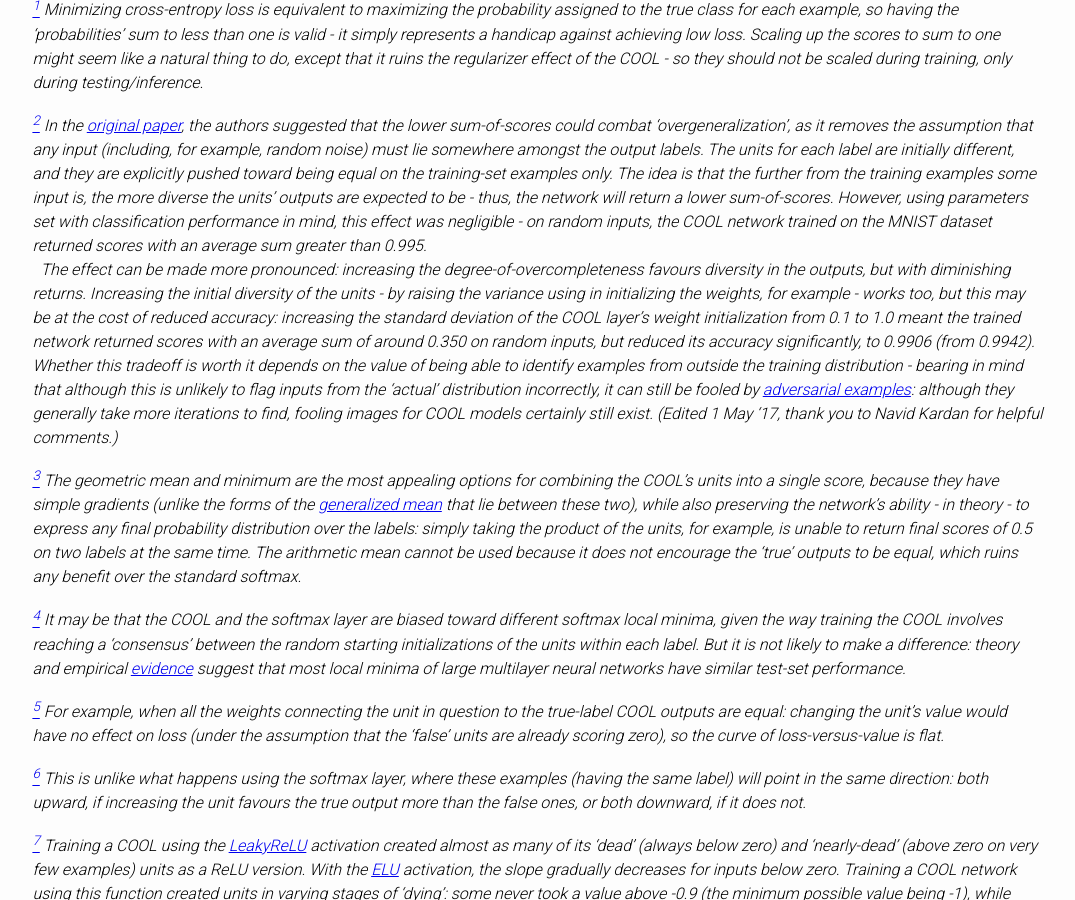
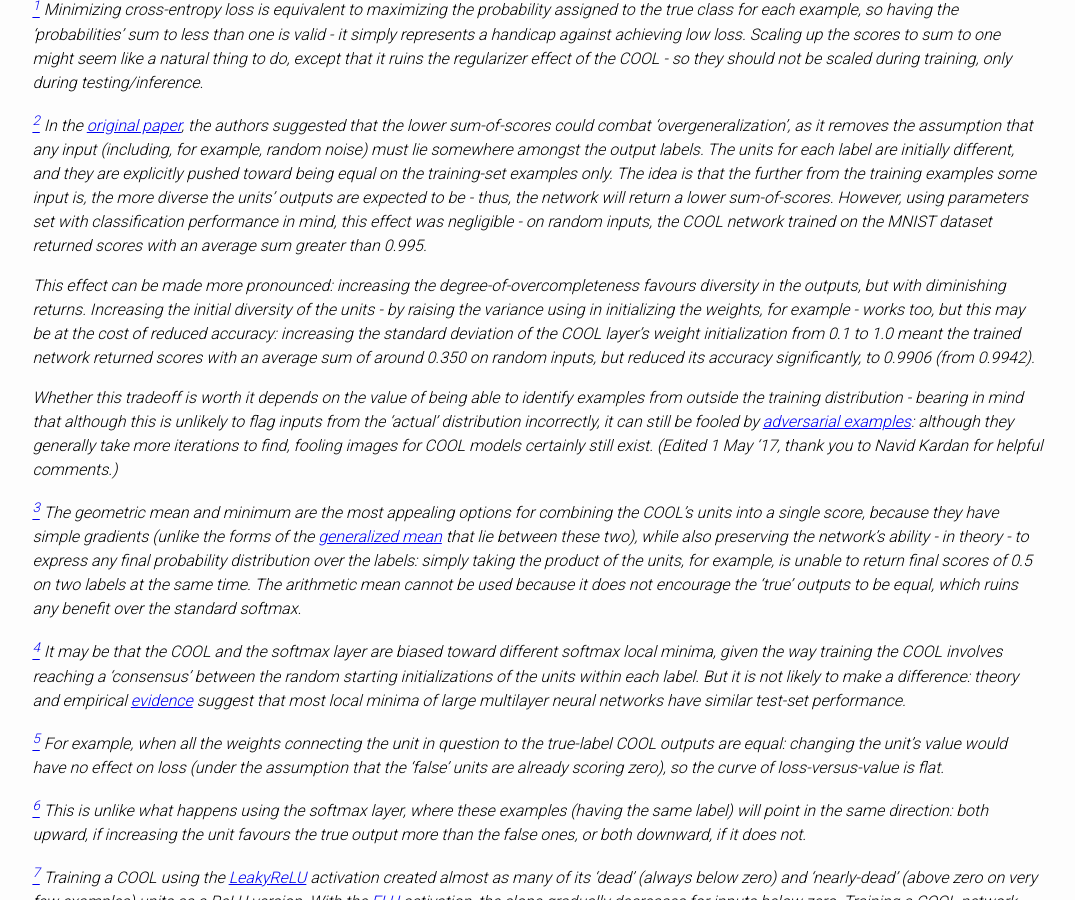
Before and after one commit to vogelta/COOL, a Jekyll site: the page built from COOL.md, in a window 1280 px wide and 900 px high, scrolled down 7184 px. Shown: the whole window, without its empty margins (102-1177 px from the left). Built offline with Jekyll 4.4.1, drawn with Linux system fonts in a browser that asks for light colours; formulas are drawn with MathJax 3; our own code applies the rules of GitHub Pages for plain Markdown files.

Commit message:
Update COOL.md

```diff
--- a/COOL.md
+++ b/COOL.md
@@ -153,8 +153,11 @@ Where the COOL shone is as a challenge to some at-first-glance logical assumptio
 
 *<a id="note1" href="#note1ref"><sup>1</sup></a> Minimizing cross-entropy loss is equivalent to maximizing the probability assigned to the true class for each example, so having the 'probabilities' sum to less than one is valid - it simply represents a handicap against achieving low loss. Scaling up the scores to sum to one might seem like a natural thing to do, except that it ruins the regularizer effect of the COOL - so they should not be scaled during training, only during testing/inference.*
 
-*<a id="note2" href="#note2ref"><sup>2</sup></a> In the [original paper](https://arxiv.org/abs/1609.02226), the authors suggested that the lower sum-of-scores could combat 'overgeneralization', as it removes the assumption that any input (including, for example, random noise) must lie somewhere amongst the output labels. The units for each label are initially different, and they are explicitly pushed toward being equal on the training-set examples only. The idea is that the further from the training examples some input is, the more diverse the units' outputs are expected to be - thus, the network will return a lower sum-of-scores. However, using parameters set with classification performance in mind, this effect was negligible - on random inputs, the COOL network trained on the MNIST dataset returned scores with an average sum greater than 0.995.* <br>
-&ensp;*The effect can be made more pronounced: increasing the degree-of-overcompleteness favours diversity in the outputs, but with diminishing returns. Increasing the initial diversity of the units - by raising the variance using in initializing the weights, for example - works too, but this may be at the cost of reduced accuracy: increasing the standard deviation of the COOL layer's weight initialization from 0.1 to 1.0 meant the trained network returned scores with an average sum of around 0.350 on random inputs, but reduced its accuracy significantly, to 0.9906 (from 0.9942). Whether this tradeoff is worth it depends on the value of being able to identify examples from outside the training distribution - bearing in mind that although this is unlikely to flag inputs from the 'actual' distribution incorrectly, it can still be fooled by [adversarial examples](https://arxiv.org/abs/1412.6572): although they generally take more iterations to find, fooling images for COOL models certainly still exist. (Edited 1 May '17, thank you to Navid Kardan for helpful comments.)*
+*<a id="note2" href="#note2ref"><sup>2</sup></a> In the [original paper](https://arxiv.org/abs/1609.02226), the authors suggested that the lower sum-of-scores could combat 'overgeneralization', as it removes the assumption that any input (including, for example, random noise) must lie somewhere amongst the output labels. The units for each label are initially different, and they are explicitly pushed toward being equal on the training-set examples only. The idea is that the further from the training examples some input is, the more diverse the units' outputs are expected to be - thus, the network will return a lower sum-of-scores. However, using parameters set with classification performance in mind, this effect was negligible - on random inputs, the COOL network trained on the MNIST dataset returned scores with an average sum greater than 0.995.*
+
+*This effect can be made more pronounced: increasing the degree-of-overcompleteness favours diversity in the outputs, but with diminishing returns. Increasing the initial diversity of the units - by raising the variance using in initializing the weights, for example - works too, but this may be at the cost of reduced accuracy: increasing the standard deviation of the COOL layer's weight initialization from 0.1 to 1.0 meant the trained network returned scores with an average sum of around 0.350 on random inputs, but reduced its accuracy significantly, to 0.9906 (from 0.9942).*
+
+*Whether this tradeoff is worth it depends on the value of being able to identify examples from outside the training distribution - bearing in mind that although this is unlikely to flag inputs from the 'actual' distribution incorrectly, it can still be fooled by [adversarial examples](https://arxiv.org/abs/1412.6572): although they generally take more iterations to find, fooling images for COOL models certainly still exist. (Edited 1 May '17, thank you to Navid Kardan for helpful comments.)*
 
 *<a id="note3" href="#note3ref"><sup>3</sup></a> The geometric mean and minimum are the most appealing options for combining the COOL's units into a single score, because they have simple gradients (unlike the forms of the [generalized mean](https://en.wikipedia.org/wiki/Generalized_mean) that lie between these two), while also preserving the network's ability - in theory - to express any final probability distribution over the labels: simply taking the product of the units, for example, is unable to return final scores of 0.5 on two labels at the same time. The arithmetic mean cannot be used because it does not encourage the 'true' outputs to be equal, which ruins any benefit over the standard softmax.*
 
```
